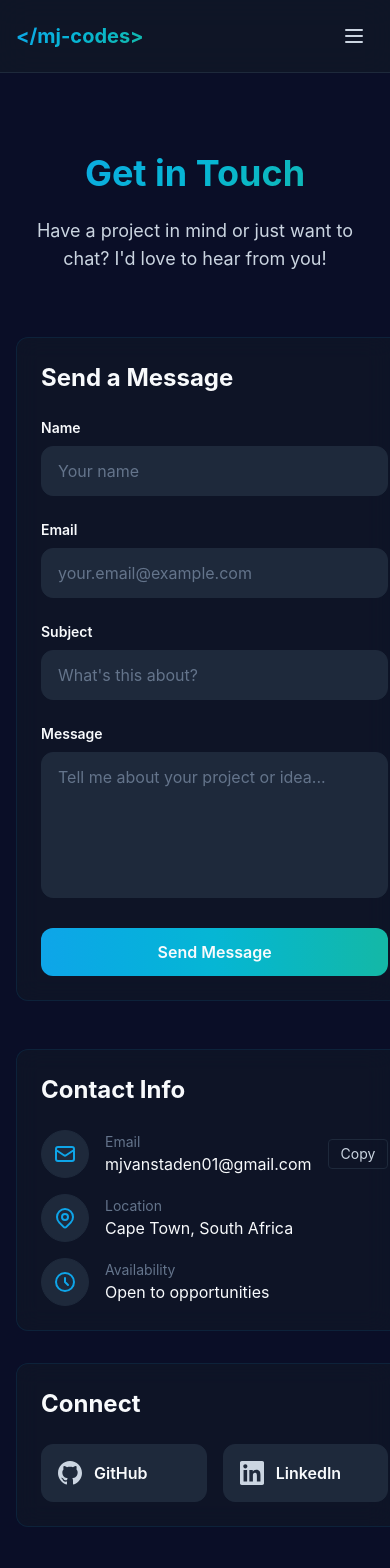
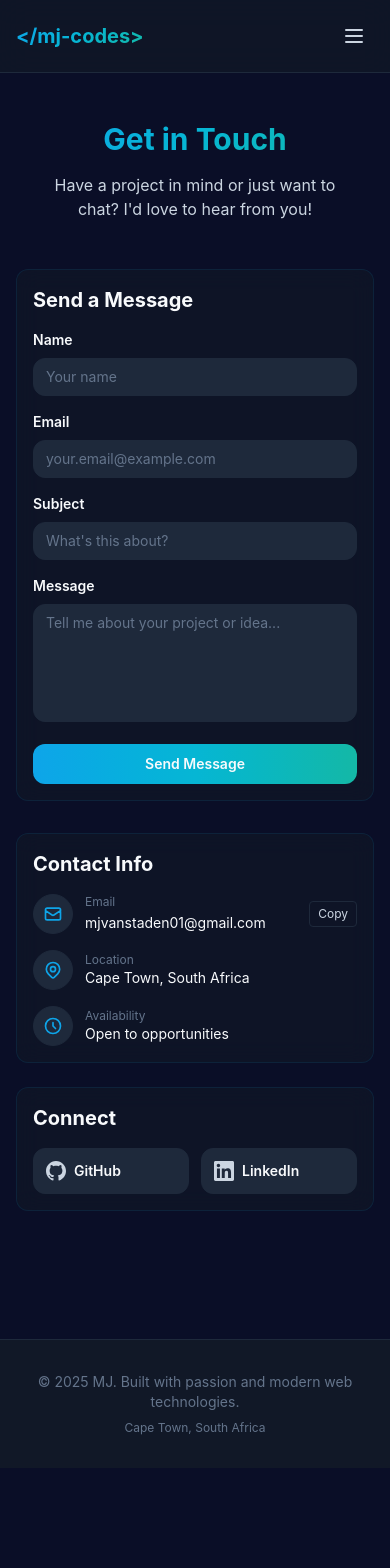
Before and after one commit to mjvstaden/personal-website, a React (Vite) app: page /contact in a window 390 px wide. Shown: the top 1568 px of the page. After the commit the page ends 1468 px from the top, so only its background shows below. Built offline with nearby package versions, Linux system fonts and the light colour scheme.

Commit message:
Make contact form mobile friendly

```diff
--- a/src/pages/Contact.tsx
+++ b/src/pages/Contact.tsx
@@ -58,24 +58,24 @@ export default function Contact() {
   };
 
   return (
-    <div className="min-h-screen py-20 px-4 sm:px-6">
+    <div className="min-h-screen py-12 sm:py-20 px-4 sm:px-6">
       <div className="max-w-5xl mx-auto">
         {/* Header */}
-        <div className="text-center mb-16">
-          <h1 className="text-4xl sm:text-5xl md:text-6xl font-bold mb-6 text-gradient">
+        <div className="text-center mb-12 sm:mb-16">
+          <h1 className="text-3xl sm:text-4xl md:text-5xl lg:text-6xl font-bold mb-4 sm:mb-6 text-gradient">
             Get in Touch
           </h1>
-          <p className="text-lg sm:text-xl text-text-secondary max-w-2xl mx-auto">
+          <p className="text-base sm:text-lg md:text-xl text-text-secondary max-w-2xl mx-auto px-4">
             Have a project in mind or just want to chat? I'd love to hear from you!
           </p>
         </div>
 
-        <div className="grid lg:grid-cols-2 gap-12">
+        <div className="grid lg:grid-cols-2 gap-8 lg:gap-12">
           {/* Contact Form */}
-          <div className="glass rounded-lg p-6 sm:p-8 border border-border-primary">
-            <h2 className="text-2xl font-bold mb-6 text-text-primary">Send a Message</h2>
+          <div className="glass rounded-lg p-4 sm:p-6 lg:p-8 border border-border-primary">
+            <h2 className="text-xl sm:text-2xl font-bold mb-4 sm:mb-6 text-text-primary">Send a Message</h2>
 
-            <form onSubmit={handleSubmit} className="space-y-6">
+            <form onSubmit={handleSubmit} className="space-y-4 sm:space-y-6">
               {/* Name Input */}
               <div>
                 <label htmlFor="name" className="block text-sm font-semibold text-text-primary mb-2">
@@ -88,7 +88,7 @@ export default function Contact() {
                   value={formData.name}
                   onChange={handleChange}
                   required
-                  className="w-full px-4 py-3 bg-background-tertiary border border-border-primary rounded-lg text-text-primary placeholder-text-tertiary focus:outline-none focus:border-accent-primary focus:ring-1 focus:ring-accent-primary transition-colors"
+                  className="w-full px-3 py-2 sm:px-4 sm:py-3 bg-background-tertiary border border-border-primary rounded-lg text-text-primary placeholder-text-tertiary focus:outline-none focus:border-accent-primary focus:ring-1 focus:ring-accent-primary transition-colors text-sm sm:text-base"
                   placeholder="Your name"
                 />
               </div>
@@ -105,7 +105,7 @@ export default function Contact() {
                   value={formData.email}
                   onChange={handleChange}
                   required
-                  className="w-full px-4 py-3 bg-background-tertiary border border-border-primary rounded-lg text-text-primary placeholder-text-tertiary focus:outline-none focus:border-accent-primary focus:ring-1 focus:ring-accent-primary transition-colors"
+                  className="w-full px-3 py-2 sm:px-4 sm:py-3 bg-background-tertiary border border-border-primary rounded-lg text-text-primary placeholder-text-tertiary focus:outline-none focus:border-accent-primary focus:ring-1 focus:ring-accent-primary transition-colors text-sm sm:text-base"
                   placeholder="your.email@example.com"
                 />
               </div>
@@ -122,7 +122,7 @@ export default function Contact() {
                   value={formData.subject}
                   onChange={handleChange}
                   required
-                  className="w-full px-4 py-3 bg-background-tertiary border border-border-primary rounded-lg text-text-primary placeholder-text-tertiary focus:outline-none focus:border-accent-primary focus:ring-1 focus:ring-accent-primary transition-colors"
+                  className="w-full px-3 py-2 sm:px-4 sm:py-3 bg-background-tertiary border border-border-primary rounded-lg text-text-primary placeholder-text-tertiary focus:outline-none focus:border-accent-primary focus:ring-1 focus:ring-accent-primary transition-colors text-sm sm:text-base"
                   placeholder="What's this about?"
                 />
               </div>
@@ -139,7 +139,7 @@ export default function Contact() {
                   onChange={handleChange}
                   required
                   rows={5}
-                  className="w-full px-4 py-3 bg-background-tertiary border border-border-primary rounded-lg text-text-primary placeholder-text-tertiary focus:outline-none focus:border-accent-primary focus:ring-1 focus:ring-accent-primary transition-colors resize-none"
+                  className="w-full px-3 py-2 sm:px-4 sm:py-3 bg-background-tertiary border border-border-primary rounded-lg text-text-primary placeholder-text-tertiary focus:outline-none focus:border-accent-primary focus:ring-1 focus:ring-accent-primary transition-colors resize-none text-sm sm:text-base"
                   placeholder="Tell me about your project or idea..."
                 />
               </div>
@@ -148,7 +148,7 @@ export default function Contact() {
               <button
                 type="submit"
                 disabled={status === 'loading'}
-                className="w-full px-6 py-3 bg-gradient-to-r from-accent-primary via-accent-secondary to-accent-tertiary text-text-primary font-semibold rounded-lg hover:glow-md hover:-translate-y-0.5 transition-all duration-300 disabled:opacity-50 disabled:cursor-not-allowed"
+                className="w-full px-4 py-2.5 sm:px-6 sm:py-3 bg-gradient-to-r from-accent-primary via-accent-secondary to-accent-tertiary text-text-primary font-semibold rounded-lg hover:glow-md hover:-translate-y-0.5 transition-all duration-300 disabled:opacity-50 disabled:cursor-not-allowed text-sm sm:text-base"
               >
                 {status === 'loading' ? 'Sending...' : 'Send Message'}
               </button>
@@ -174,31 +174,31 @@ export default function Contact() {
           </div>
 
           {/* Contact Info */}
-          <div className="space-y-8">
+          <div className="space-y-6 sm:space-y-8">
             {/* Direct Contact */}
-            <div className="glass rounded-lg p-6 sm:p-8 border border-border-primary">
-              <h2 className="text-2xl font-bold mb-6 text-text-primary">Contact Info</h2>
+            <div className="glass rounded-lg p-4 sm:p-6 lg:p-8 border border-border-primary">
+              <h2 className="text-xl sm:text-2xl font-bold mb-4 sm:mb-6 text-text-primary">Contact Info</h2>
 
               <div className="space-y-4">
                 {/* Email */}
-                <div className="flex items-center gap-4 group">
-                  <div className="w-12 h-12 flex items-center justify-center rounded-full bg-background-tertiary border border-border-primary group-hover:border-accent-primary transition-colors">
-                    <svg className="w-6 h-6 text-accent-primary" fill="none" stroke="currentColor" viewBox="0 0 24 24">
+                <div className="flex items-center gap-3 sm:gap-4 group">
+                  <div className="w-10 h-10 sm:w-12 sm:h-12 flex items-center justify-center rounded-full bg-background-tertiary border border-border-primary group-hover:border-accent-primary transition-colors flex-shrink-0">
+                    <svg className="w-5 h-5 sm:w-6 sm:h-6 text-accent-primary" fill="none" stroke="currentColor" viewBox="0 0 24 24">
                       <path strokeLinecap="round" strokeLinejoin="round" strokeWidth={2} d="M3 8l7.89 5.26a2 2 0 002.22 0L21 8M5 19h14a2 2 0 002-2V7a2 2 0 00-2-2H5a2 2 0 00-2 2v10a2 2 0 002 2z" />
                     </svg>
                   </div>
-                  <div className="flex-1">
-                    <p className="text-sm text-text-tertiary">Email</p>
+                  <div className="flex-1 min-w-0">
+                    <p className="text-xs sm:text-sm text-text-tertiary">Email</p>
                     <a
                       href="mailto:mjvanstaden01@gmail.com"
-                      className="text-text-primary hover:text-accent-primary transition-colors"
+                      className="text-sm sm:text-base text-text-primary hover:text-accent-primary transition-colors break-all"
                     >
                       mjvanstaden01@gmail.com
                     </a>
                   </div>
                   <button
                     onClick={copyEmail}
-                    className="px-3 py-1 text-sm border border-border-primary hover:border-accent-primary text-text-secondary hover:text-accent-primary rounded transition-colors"
+                    className="px-2 sm:px-3 py-1 text-xs sm:text-sm border border-border-primary hover:border-accent-primary text-text-secondary hover:text-accent-primary rounded transition-colors flex-shrink-0"
                     title="Copy email"
                   >
                     Copy
@@ -206,50 +206,50 @@ export default function Contact() {
                 </div>
 
                 {/* Location */}
-                <div className="flex items-center gap-4">
-                  <div className="w-12 h-12 flex items-center justify-center rounded-full bg-background-tertiary border border-border-primary">
-                    <svg className="w-6 h-6 text-accent-primary" fill="none" stroke="currentColor" viewBox="0 0 24 24">
+                <div className="flex items-center gap-3 sm:gap-4">
+                  <div className="w-10 h-10 sm:w-12 sm:h-12 flex items-center justify-center rounded-full bg-background-tertiary border border-border-primary flex-shrink-0">
+                    <svg className="w-5 h-5 sm:w-6 sm:h-6 text-accent-primary" fill="none" stroke="currentColor" viewBox="0 0 24 24">
                       <path strokeLinecap="round" strokeLinejoin="round" strokeWidth={2} d="M17.657 16.657L13.414 20.9a1.998 1.998 0 01-2.827 0l-4.244-4.243a8 8 0 1111.314 0z" />
                       <path strokeLinecap="round" strokeLinejoin="round" strokeWidth={2} d="M15 11a3 3 0 11-6 0 3 3 0 016 0z" />
                     </svg>
                   </div>
                   <div>
-                    <p className="text-sm text-text-tertiary">Location</p>
-                    <p className="text-text-primary">Cape Town, South Africa</p>
+                    <p className="text-xs sm:text-sm text-text-tertiary">Location</p>
+                    <p className="text-sm sm:text-base text-text-primary">Cape Town, South Africa</p>
                   </div>
                 </div>
 
                 {/* Availability */}
-                <div className="flex items-center gap-4">
-                  <div className="w-12 h-12 flex items-center justify-center rounded-full bg-background-tertiary border border-border-primary">
-                    <svg className="w-6 h-6 text-accent-primary" fill="none" stroke="currentColor" viewBox="0 0 24 24">
+                <div className="flex items-center gap-3 sm:gap-4">
+                  <div className="w-10 h-10 sm:w-12 sm:h-12 flex items-center justify-center rounded-full bg-background-tertiary border border-border-primary flex-shrink-0">
+                    <svg className="w-5 h-5 sm:w-6 sm:h-6 text-accent-primary" fill="none" stroke="currentColor" viewBox="0 0 24 24">
                       <path strokeLinecap="round" strokeLinejoin="round" strokeWidth={2} d="M12 8v4l3 3m6-3a9 9 0 11-18 0 9 9 0 0118 0z" />
                     </svg>
                   </div>
                   <div>
-                    <p className="text-sm text-text-tertiary">Availability</p>
-                    <p className="text-text-primary">Open to opportunities</p>
+                    <p className="text-xs sm:text-sm text-text-tertiary">Availability</p>
+                    <p className="text-sm sm:text-base text-text-primary">Open to opportunities</p>
                   </div>
                 </div>
               </div>
             </div>
 
             {/* Social Links */}
-            <div className="glass rounded-lg p-6 sm:p-8 border border-border-primary">
-              <h2 className="text-2xl font-bold mb-6 text-text-primary">Connect</h2>
+            <div className="glass rounded-lg p-4 sm:p-6 lg:p-8 border border-border-primary">
+              <h2 className="text-xl sm:text-2xl font-bold mb-4 sm:mb-6 text-text-primary">Connect</h2>
 
-              <div className="grid grid-cols-2 gap-4">
+              <div className="grid grid-cols-2 gap-3 sm:gap-4">
                 {/* GitHub */}
                 <a
                   href="https://github.com/mjvstaden"
                   target="_blank"
                   rel="noopener noreferrer"
-                  className="flex items-center gap-3 p-4 bg-background-tertiary border border-border-primary rounded-lg hover:border-accent-primary hover:glow-sm transition-all group"
+                  className="flex items-center gap-2 sm:gap-3 p-3 sm:p-4 bg-background-tertiary border border-border-primary rounded-lg hover:border-accent-primary hover:glow-sm transition-all group"
                 >
-                  <svg className="w-6 h-6 text-text-secondary group-hover:text-accent-primary transition-colors" fill="currentColor" viewBox="0 0 24 24">
+                  <svg className="w-5 h-5 sm:w-6 sm:h-6 text-text-secondary group-hover:text-accent-primary transition-colors flex-shrink-0" fill="currentColor" viewBox="0 0 24 24">
                     <path d="M12 0c-6.626 0-12 5.373-12 12 0 5.302 3.438 9.8 8.207 11.387.599.111.793-.261.793-.577v-2.234c-3.338.726-4.033-1.416-4.033-1.416-.546-1.387-1.333-1.756-1.333-1.756-1.089-.745.083-.729.083-.729 1.205.084 1.839 1.237 1.839 1.237 1.07 1.834 2.807 1.304 3.492.997.107-.775.418-1.305.762-1.604-2.665-.305-5.467-1.334-5.467-5.931 0-1.311.469-2.381 1.236-3.221-.124-.303-.535-1.524.117-3.176 0 0 1.008-.322 3.301 1.23.957-.266 1.983-.399 3.003-.404 1.02.005 2.047.138 3.006.404 2.291-1.552 3.297-1.23 3.297-1.23.653 1.653.242 2.874.118 3.176.77.84 1.235 1.911 1.235 3.221 0 4.609-2.807 5.624-5.479 5.921.43.372.823 1.102.823 2.222v3.293c0 .319.192.694.801.576 4.765-1.589 8.199-6.086 8.199-11.386 0-6.627-5.373-12-12-12z"/>
                   </svg>
-                  <span className="text-text-primary font-semibold group-hover:text-accent-primary transition-colors">GitHub</span>
+                  <span className="text-sm sm:text-base text-text-primary font-semibold group-hover:text-accent-primary transition-colors">GitHub</span>
                 </a>
 
                 {/* LinkedIn */}
@@ -257,12 +257,12 @@ export default function Contact() {
                   href="https://www.linkedin.com/in/mj-van-staden"
                   target="_blank"
                   rel="noopener noreferrer"
-                  className="flex items-center gap-3 p-4 bg-background-tertiary border border-border-primary rounded-lg hover:border-accent-primary hover:glow-sm transition-all group"
+                  className="flex items-center gap-2 sm:gap-3 p-3 sm:p-4 bg-background-tertiary border border-border-primary rounded-lg hover:border-accent-primary hover:glow-sm transition-all group"
                 >
-                  <svg className="w-6 h-6 text-text-secondary group-hover:text-accent-primary transition-colors" fill="currentColor" viewBox="0 0 24 24">
+                  <svg className="w-5 h-5 sm:w-6 sm:h-6 text-text-secondary group-hover:text-accent-primary transition-colors flex-shrink-0" fill="currentColor" viewBox="0 0 24 24">
                     <path d="M20.447 20.452h-3.554v-5.569c0-1.328-.027-3.037-1.852-3.037-1.853 0-2.136 1.445-2.136 2.939v5.667H9.351V9h3.414v1.561h.046c.477-.9 1.637-1.85 3.37-1.85 3.601 0 4.267 2.37 4.267 5.455v6.286zM5.337 7.433c-1.144 0-2.063-.926-2.063-2.065 0-1.138.92-2.063 2.063-2.063 1.14 0 2.064.925 2.064 2.063 0 1.139-.925 2.065-2.064 2.065zm1.782 13.019H3.555V9h3.564v11.452zM22.225 0H1.771C.792 0 0 .774 0 1.729v20.542C0 23.227.792 24 1.771 24h20.451C23.2 24 24 23.227 24 22.271V1.729C24 .774 23.2 0 22.222 0h.003z"/>
                   </svg>
-                  <span className="text-text-primary font-semibold group-hover:text-accent-primary transition-colors">LinkedIn</span>
+                  <span className="text-sm sm:text-base text-text-primary font-semibold group-hover:text-accent-primary transition-colors">LinkedIn</span>
                 </a>
               </div>
             </div>
```
